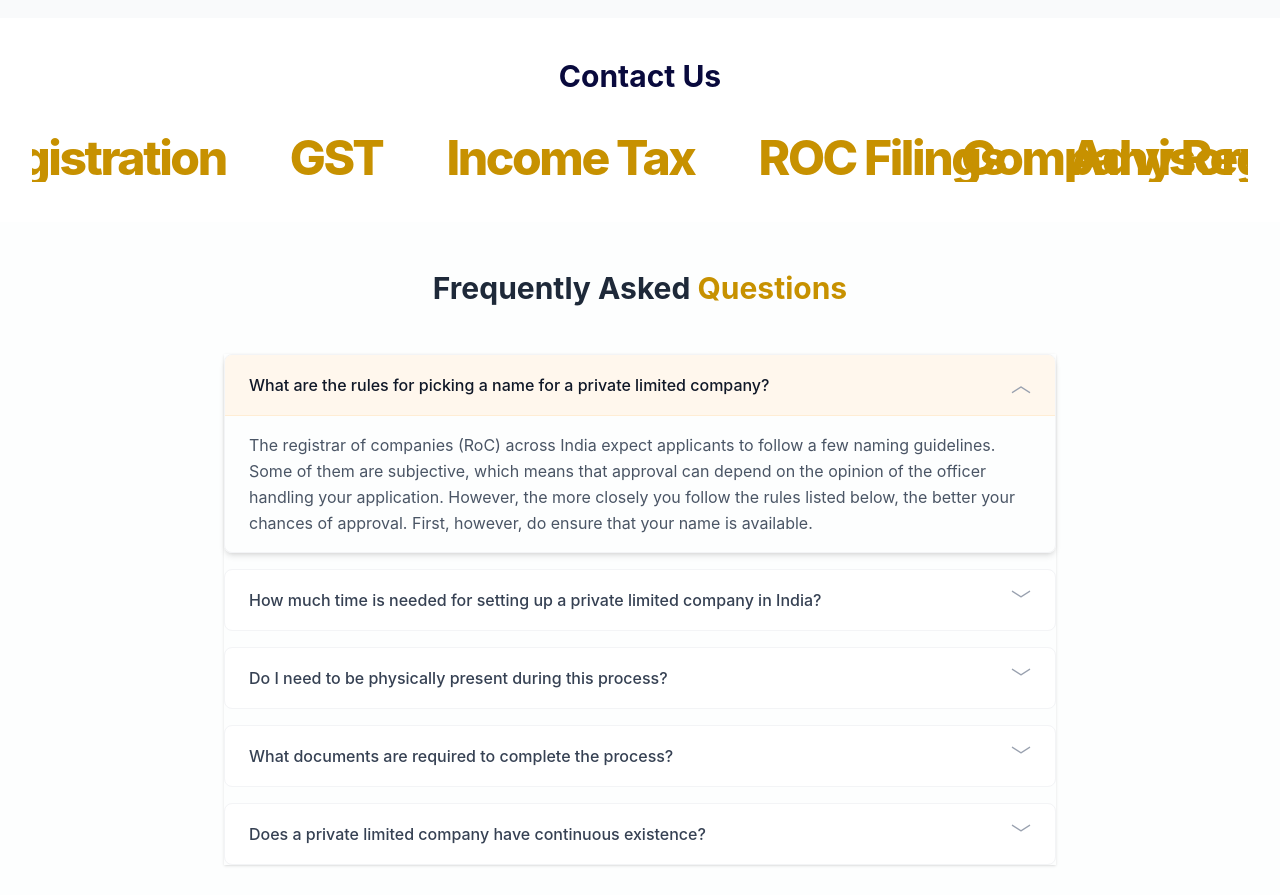
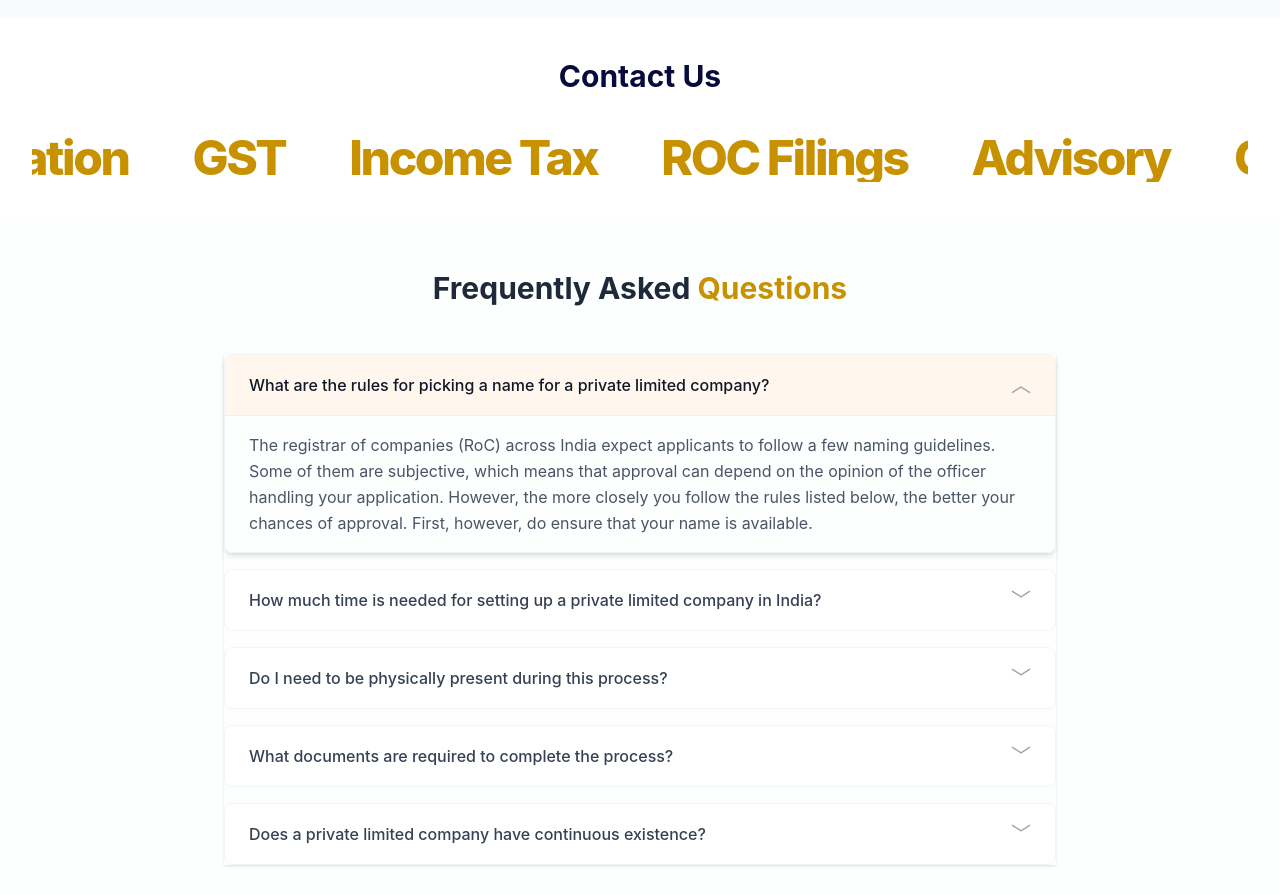
Before and after one commit to Vatsal-Shingala-1011/Your-Professionals-website, a React (Vite) app: page / in a window 1280 px wide. Shown: the part 2140-3035 px from the top of the page. Built offline with nearby package versions, Linux system fonts and the light colour scheme.

Commit message:
nit allignment

```diff
--- a/src/components/home/FeaturedIn.tsx
+++ b/src/components/home/FeaturedIn.tsx
@@ -1,5 +1,5 @@
 export default function FeaturedIn() {
-    const brandNames = ["Company Registration", "GST", " Income Tax", "ROC Filings", "Advisory"];
+    const brandNames = ["Company Registration", "GST", " Income Tax", "ROC Filings", "Advisory "];
 
     return (
         <section className="py-10 bg-white overflow-hidden">
@@ -11,9 +11,9 @@ export default function FeaturedIn() {
                 {/* Infinite scroll marquee effect container */}
                 <div className="relative w-full overflow-hidden flex whitespace-nowrap">
                     {/* First set of logos */}
-                    <div className="flex justify-around items-center min-w-full animate-marquee">
+                    <div className="flex items-center shrink-0 animate-marquee">
                         {brandNames.map((brand, idx) => (
-                            <div key={`brand-1-${idx}`} className="mx-8">
+                            <div key={`brand-1-${idx}`} className="mx-8 shrink-0">
                                 <span className="text-3xl lg:text-5xl font-extrabold text-[#c79100] tracking-tighter cursor-default hover:text-[#090a3d] transition-colors duration-300">
                                     {brand}
                                 </span>
@@ -21,9 +21,9 @@ export default function FeaturedIn() {
                         ))}
                     </div>
                     {/* Second set of logos for infinite effect */}
-                    <div className="flex justify-around items-center min-w-full animate-marquee" aria-hidden="true">
+                    <div className="flex items-center shrink-0 animate-marquee" aria-hidden="true">
                         {brandNames.map((brand, idx) => (
-                            <div key={`brand-2-${idx}`} className="mx-8">
+                            <div key={`brand-2-${idx}`} className="mx-8 shrink-0">
                                 <span className="text-3xl lg:text-5xl font-extrabold text-[#c79100] tracking-tighter cursor-default hover:text-[#090a3d] transition-colors duration-300">
                                     {brand}
                                 </span>
```
